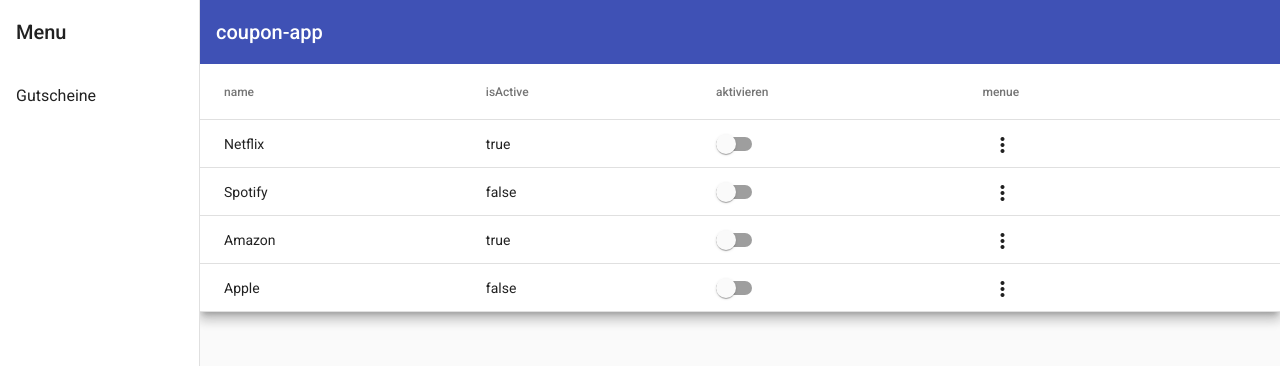
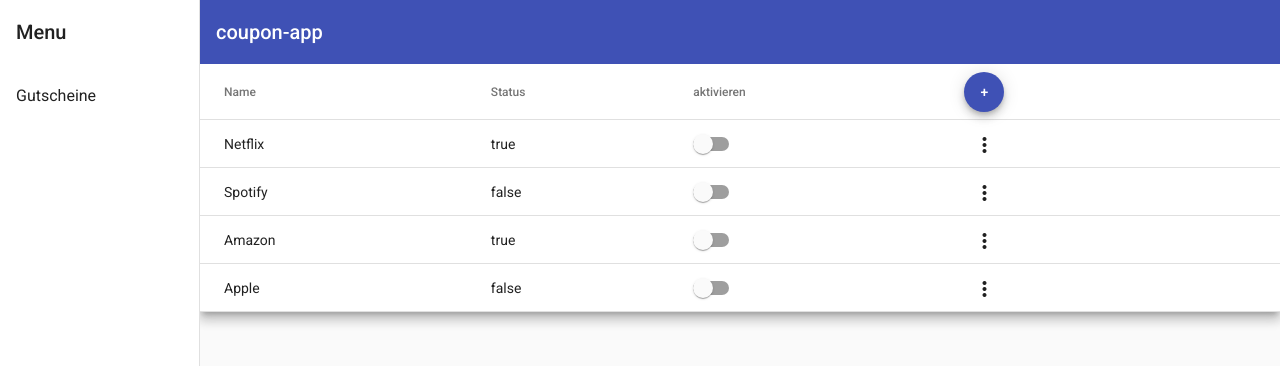
Before and after one commit to lukaslmst/coupon-app, an Angular app: page /gutscheine in a window 1280 px wide. Shown: the top 366 px of the page. Built offline with nearby package versions, Linux system fonts and the light colour scheme.

Commit message:
add button with pop up

```diff
--- /dev/null
+++ b/src/app/add-dialog/add-dialog-open.component.html
@@ -0,0 +1,5 @@
+<h1 mat-dialog-title>Gutscheinart hinzufügen</h1>
+<div mat-dialog-content>This dialog showcases the title, close, content and actions elements.</div>
+<div mat-dialog-actions>
+    <button mat-button mat-dialog-close (click)="closeDialog()">Close</button>
+</div>
--- /dev/null
+++ b/src/app/add-dialog/add-dialog.component.html
@@ -0,0 +1 @@
+<button mat-button (click)="openDialog()">Launch dialog</button>
--- /dev/null
+++ b/src/app/add-dialog/add-dialog.component.ts
@@ -0,0 +1,40 @@
+import {Component} from '@angular/core';
+import {MatDialog} from '@angular/material/dialog';
+
+
+/**
+ * @title Dialog elements
+ */
+@Component({
+  selector: 'app-add-dialog',
+  templateUrl: './add-dialog.component.html',
+})
+export class AddDialogComponent {
+
+
+  constructor(public dialog: MatDialog) {}
+
+
+  openDialog() {
+    this.dialog.open(AddDialogOpenComponent);
+  }
+}
+
+@Component({
+  selector: 'app-add-dialog',
+  templateUrl: './add-dialog-open.component.html',
+})
+export class AddDialogOpenComponent {
+
+  constructor(public dialog: MatDialog) {}
+
+  closeDialog() {
+    this.dialog.closeAll();
+  }
+
+}
+
+
+/**  Copyright 2022 Google LLC. All Rights Reserved.
+    Use of this source code is governed by an MIT-style license that
+    can be found in the LICENSE file at https://angular.io/license */
--- a/src/app/table/table.component.css
+++ b/src/app/table/table.component.css
@@ -1,3 +1,3 @@
 .full-width-table {
-  width: 100%;
+    width: 100%;
 }
--- a/src/app/table/table.component.html
+++ b/src/app/table/table.component.html
@@ -2,19 +2,21 @@
     <table mat-table class="full-width-table" matSort aria-label="Elements" [dataSource]=ds>
         <!-- Id Column -->
         <ng-container matColumnDef="name">
-            <th mat-header-cell *matHeaderCellDef mat-sort-header>name</th>
+            <th mat-header-cell *matHeaderCellDef mat-sort-header>Name</th>
             <td mat-cell *matCellDef="let row">{{row.name}}</td>
         </ng-container>
 
         <!-- Name Column -->
         <ng-container matColumnDef="isActive">
-            <th mat-header-cell *matHeaderCellDef mat-sort-header>isActive</th>
+            <th mat-header-cell *matHeaderCellDef mat-sort-header>Status</th>
             <td mat-cell *matCellDef="let row">{{row.isActive}}</td>
         </ng-container>
 
 
         <ng-container matColumnDef="menue">
-            <th mat-header-cell *matHeaderCellDef mat-sort-header>menue</th>
+            <th mat-header-cell *matHeaderCellDef mat-sort-header>
+                <button mat-mini-fab color="primary" (click)="addCoupon()">+</button>
+            </th>
             <td mat-cell *matCellDef="let row">
                 <button mat-icon-button [matMenuTriggerFor]="menu" aria-label="Example icon-button with a menu">
                     <mat-icon>more_vert</mat-icon>
@@ -45,7 +47,6 @@
             </td>
         </ng-container>
 
-
         <tr mat-header-row *matHeaderRowDef="displayedColumns"></tr>
         <tr mat-row *matRowDef="let row; columns: displayedColumns;"></tr>
     </table>
--- a/src/app/table/table.component.ts
+++ b/src/app/table/table.component.ts
@@ -9,6 +9,8 @@
 import { Coupons } from '../modules/gutschein';
 import { TableDataSource, TableItem } from './table-datasource';
 import { MatSlideToggle } from '@angular/material/slide-toggle';
+import {AddDialogComponent} from '../add-dialog/add-dialog.component';
+
 
 
 @Component({
@@ -24,24 +26,31 @@
   @ViewChild(MatTable) table!: MatTable<TableItem>;
 
   /** Columns displayed in the table. Columns IDs can be added, removed, or reordered. */
-  displayedColumns = ['name', 'isActive', 'toggle','menue'];
+  displayedColumns = ['name', 'isActive', 'toggle', 'menue'];
   ds!: MatTableDataSource<Coupons>;
   coupons: Coupons[] = [];
 
 
   ngOnInit(): void {
-    this.coupons.push(new Coupons("Netflix",true));
-    this.coupons.push(new Coupons("Spotify",false));
-    this.coupons.push(new Coupons("Amazon",true));
-    this.coupons.push(new Coupons("Apple",false));
+    this.coupons.push(new Coupons("Netflix", true));
+    this.coupons.push(new Coupons("Spotify", false));
+    this.coupons.push(new Coupons("Amazon", true));
+    this.coupons.push(new Coupons("Apple", false));
     this.ds = new MatTableDataSource(this.coupons);
   }
 
-  constructor(private readonly dialog: MenueDialogComponent) {
-  }
+  constructor(private readonly dialog: MenueDialogComponent,
+    private readonly addDialog: AddDialogComponent)  {
+
+      }
 
   reservieren() {
     this.dialog.openDialog();
   }
 
+  addCoupon() {
+    this.addDialog.openDialog();
+  }
+
+
 }
```
Also changed, not shown: src/app/app.module.ts (+5 -2 lines), src/app/add-dialog/add-dialog.component.css (added). Lines whose indentation alone changed are shown as unchanged.
